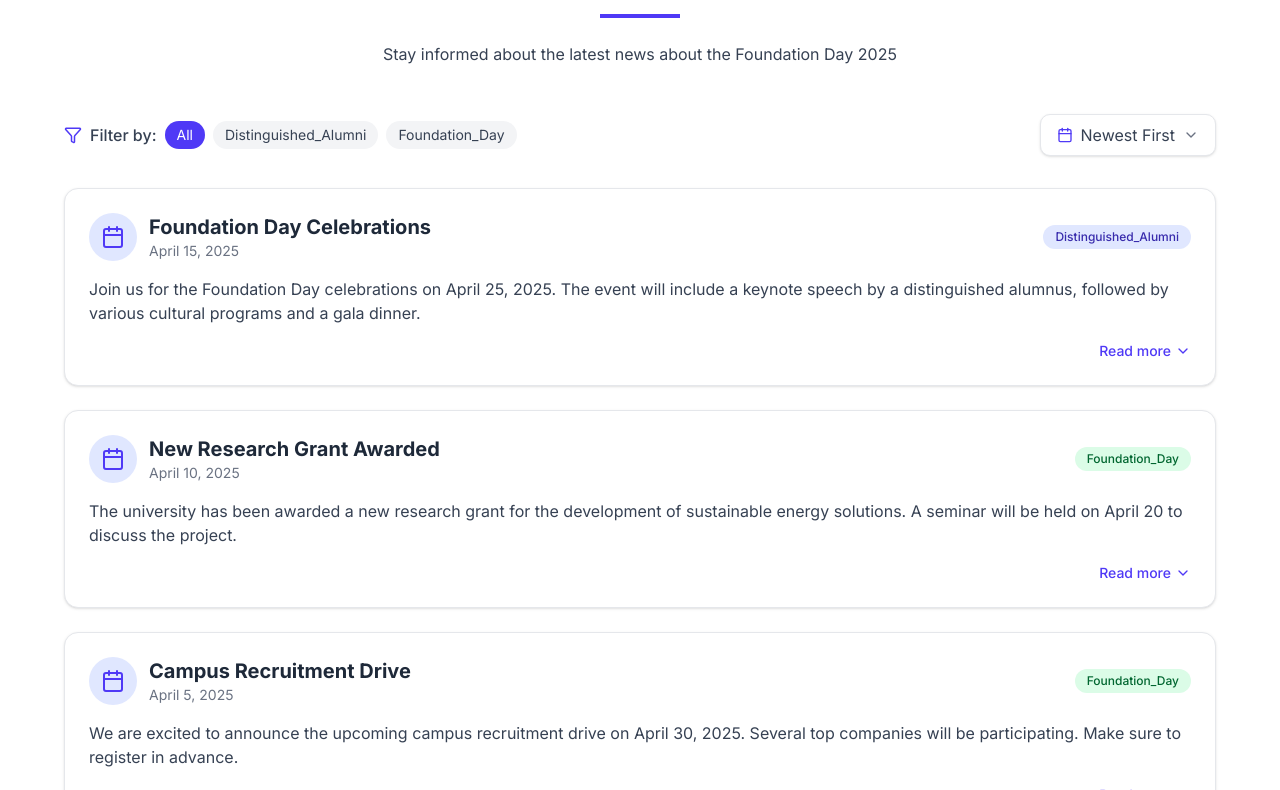
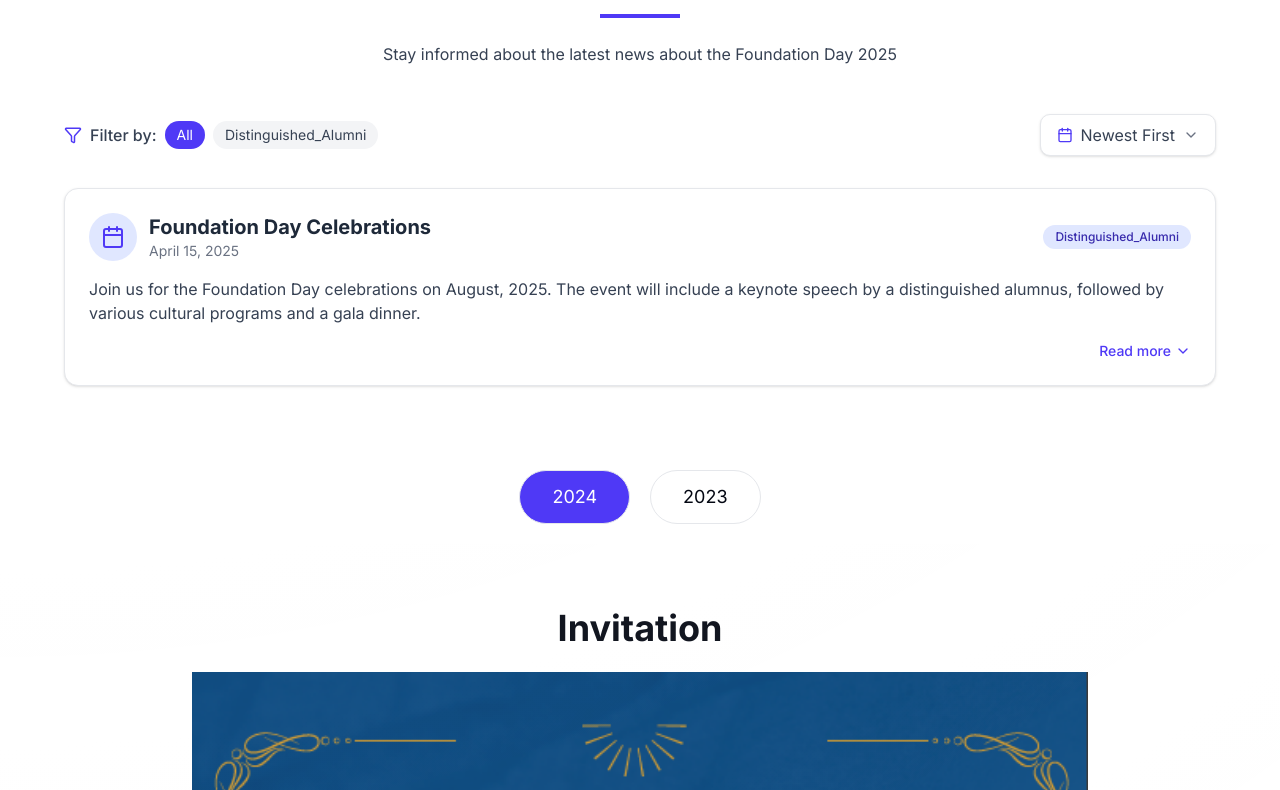
Before and after one commit to MohamedAklamaash/alumni-nomination-frontend, a React (Vite) app: page / in a window 1280 px wide. Shown: the part 990-1780 px from the top of the page. Built offline with nearby package versions, Linux system fonts and the light colour scheme; no server answers.

Commit message:
updated the update content in the website

```diff
--- a/src/components/Updates.tsx
+++ b/src/components/Updates.tsx
@@ -18,25 +18,25 @@ const sampleUpdates: Update[] = [
         date: new Date("2025-04-15"),
         title: "Foundation Day Celebrations",
         content:
-            "Join us for the Foundation Day celebrations on April 25, 2025. The event will include a keynote speech by a distinguished alumnus, followed by various cultural programs and a gala dinner.",
+            "Join us for the Foundation Day celebrations on August, 2025. The event will include a keynote speech by a distinguished alumnus, followed by various cultural programs and a gala dinner.",
         category: "Distinguished_Alumni",
     },
-    {
-        id: "2",
-        date: new Date("2025-04-10"),
-        title: "New Research Grant Awarded",
-        content:
-            "The university has been awarded a new research grant for the development of sustainable energy solutions. A seminar will be held on April 20 to discuss the project.",
-        category: "Foundation_Day",
-    },
-    {
-        id: "3",
-        date: new Date("2025-04-05"),
-        title: "Campus Recruitment Drive",
-        content:
-            "We are excited to announce the upcoming campus recruitment drive on April 30, 2025. Several top companies will be participating. Make sure to register in advance.",
-        category: "Foundation_Day",
-    }
+    // {
+    //     id: "2",
+    //     date: new Date("2025-04-10"),
+    //     title: "New Research Grant Awarded",
+    //     content:
+    //         "The university has been awarded a new research grant for the development of sustainable energy solutions. A seminar will be held on April 20 to discuss the project.",
+    //     category: "Foundation_Day",
+    // },
+    // {
+    //     id: "3",
+    //     date: new Date("2025-04-05"),
+    //     title: "Campus Recruitment Drive",
+    //     content:
+    //         "We are excited to announce the upcoming campus recruitment drive on April 30, 2025. Several top companies will be participating. Make sure to register in advance.",
+    //     category: "Foundation_Day",
+    // }
 ]
 
 const categoryColors: Record<string, string> = {
```
